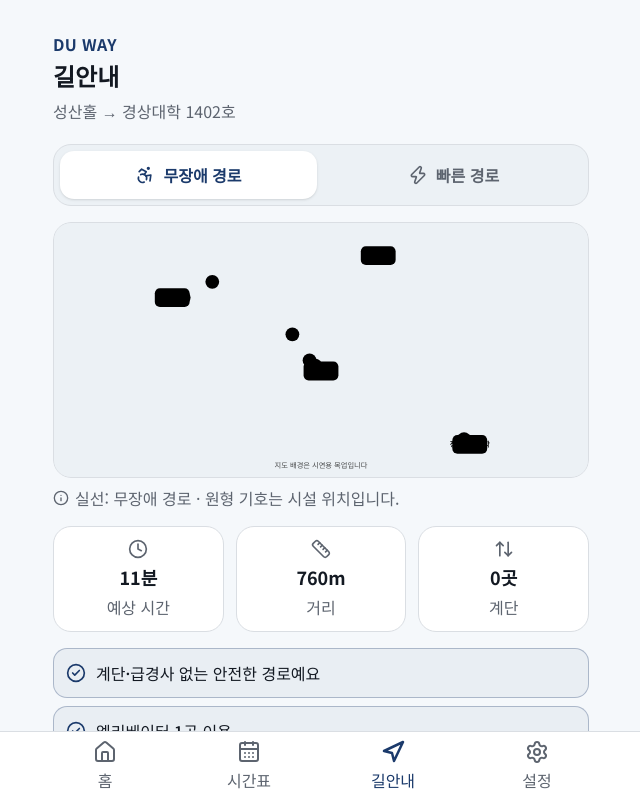
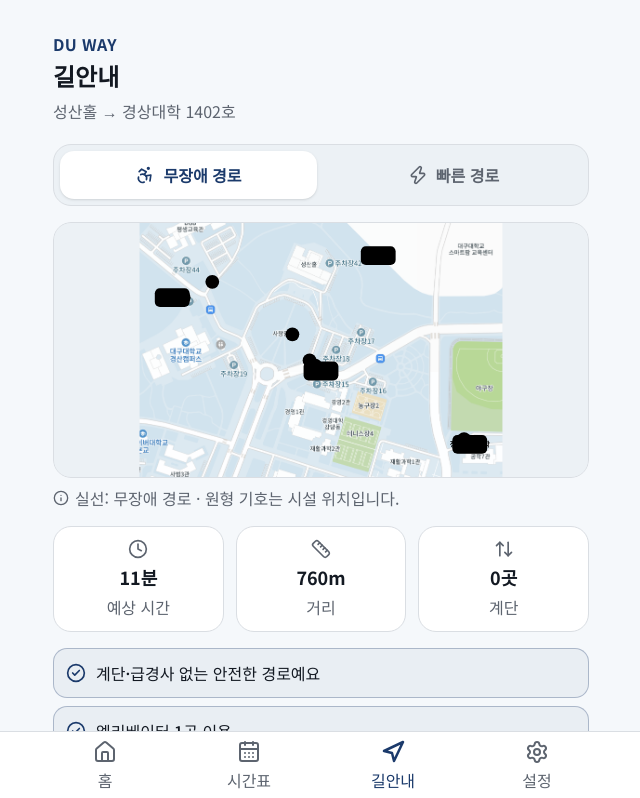
Before and after one commit to jhu9113-blip/du-way, a Next.js app: page /route in a window 1280 px wide. Shown: the top 798 px of the page, without its empty margins (319-959 px from the left). Built offline with nearby package versions, Linux system fonts and the light colour scheme.

Commit message:
feat: 캠퍼스 지도 배경 이미지 적용

```diff
--- a/components/map/MapCanvas.tsx
+++ b/components/map/MapCanvas.tsx
@@ -80,28 +80,17 @@ export default function MapCanvas({
       viewBox={`0 0 ${VIEW_W} ${VIEW_H}`}
       className="h-full w-full rounded-2xl border border-border bg-secondary"
       role="img"
-      aria-label="캠퍼스 길찾기 지도 (시연용 목업)"
+      aria-label="캠퍼스 길찾기 지도"
     >
-      <defs>
-        <pattern id="grid" width="50" height="50" patternUnits="userSpaceOnUse">
-          <path d="M 50 0 L 0 0 0 50" fill="none" stroke="var(--color-border)" strokeWidth="1" opacity="0.5" />
-        </pattern>
-      </defs>
-
-      {/* 배경: 아주 옅은 격자 */}
-      <rect x="0" y="0" width={VIEW_W} height={VIEW_H} fill="url(#grid)" />
-
-      {/* 워터마크 */}
-      <text
-        x={VIEW_W / 2}
-        y={VIEW_H - 24}
-        textAnchor="middle"
-        fontSize="20"
-        fill="var(--color-muted-foreground)"
-        opacity="0.7"
-      >
-        지도 배경은 시연용 목업입니다
-      </text>
+      {/* 사용자·관리자 지도에 공통으로 쓰는 캠퍼스 지도 배경 */}
+      <image
+        href="/campus-map.png"
+        x="0"
+        y="0"
+        width={VIEW_W}
+        height={VIEW_H}
+        preserveAspectRatio="xMidYMid slice"
+      />
 
       {/* 경로: polyline. ACCESSIBLE 은 실선, FAST 는 파선 (색상만으로 구분하지 않음) */}
       {route && (
```
Also changed, not shown: public/campus-map.png (added).
